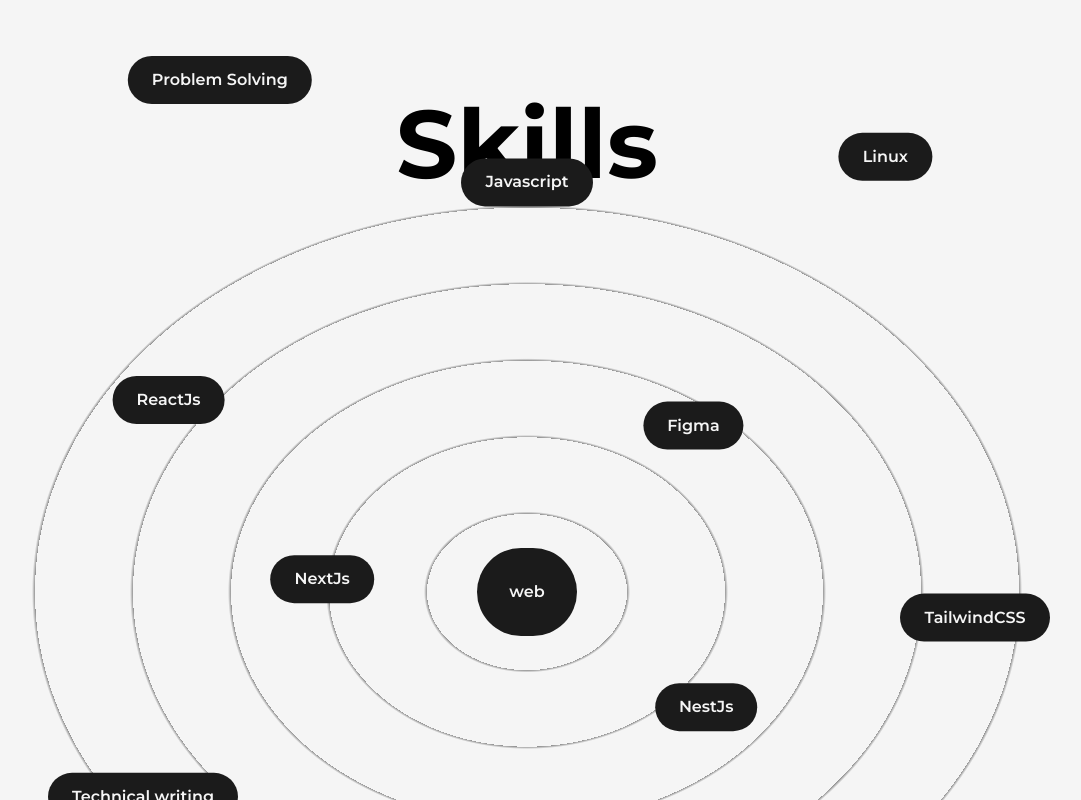
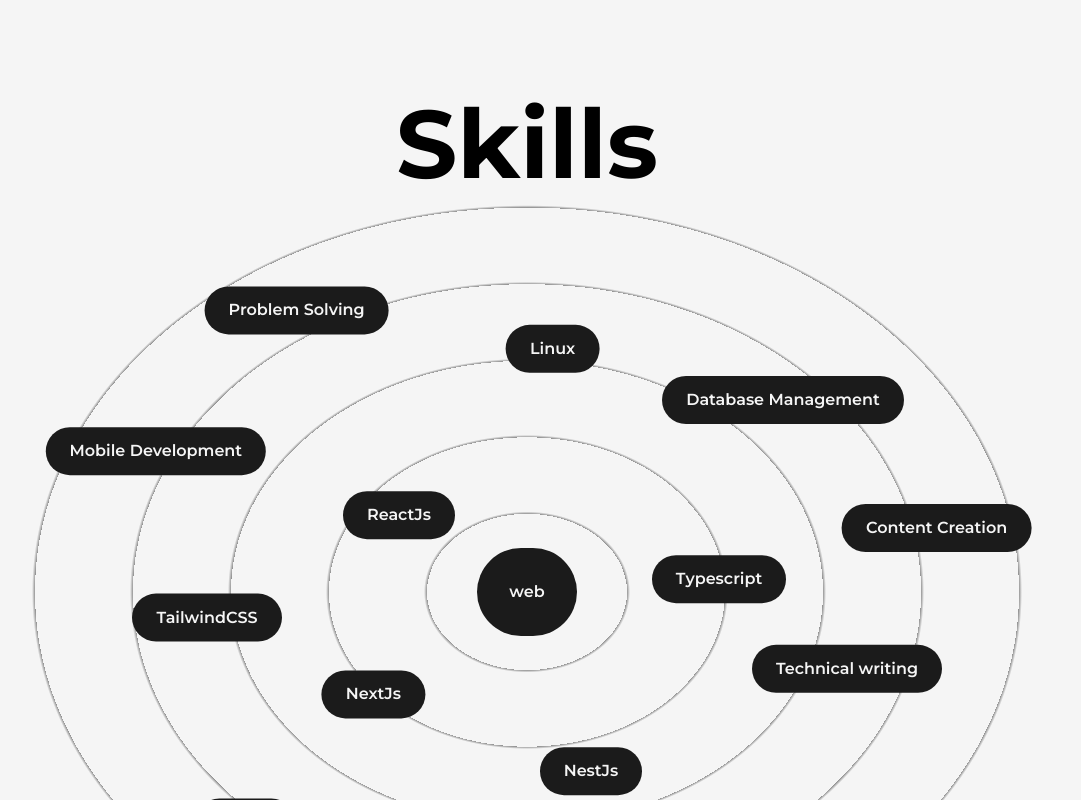
Before and after one commit to mainerprenuer/portfolio_v2, a Next.js app: page /about in a window 1280 px wide. Shown: the part 1100-1900 px from the top of the page, without its empty margins (113-1194 px from the left). Built offline with nearby package versions, Linux system fonts and the light colour scheme.

Commit message:
fixed the desktop skills version

```diff
--- a/src/components/Skills.js
+++ b/src/components/Skills.js
@@ -24,7 +24,7 @@ const Skills = () => {
   return (
     <>
          <h2 className='font-bold text-8xl mt-64 w-full text-center md:text-6xl md:mt:32'>Skills</h2>
-         <div className='w-full h-screen relative flex items-center justify-center rounded-full bg-circularLight dark:bg-circularDark
+         <div className='w-full h-screen relative flex items-center justify-center rounded-full font-semibold bg-circularLight dark:bg-circularDark
          lg:h-[80vh] sm:h-[60vh] xs:h-[50vh]
          lg:bg-circularLightLg lg:dark:bg-circularDarkLg
          md:bg-circularLightMd md:dark:bg-circularDarkMd
@@ -39,18 +39,19 @@ const Skills = () => {
                 web
             </motion.div>
 
-            <Skill name="TailwindCSS" x="35vw" y="2vw" />
-            <Skill name="Content Creation" x="22vw" y="45vw" />
-            <Skill name="Technical writing" x="-30vw" y="16vw" />
-            <Skill name="NestJs" x="14vw" y="9vw" />
-            <Skill name="Database Management" x="10vw" y="29vw" />
-            <Skill name="ReactJs" x="-28vw" y="-15vw" />
-            <Skill name="Linux " x="28vw" y="-34vw" />
-            <Skill name="Figma" x="13vw" y="-13vw" />
-            <Skill name="Javascript" x="0vw" y="-32vw" />
-            <Skill name="Mobile Development" x="-25vw" y="39vw" />
-            <Skill name="NextJs" x="-16vw" y="-1vw" />
-            <Skill name="Problem Solving" x="-24vw" y="-40vw" />
+            <Skill name="TailwindCSS" x="-25vw" y="2vw" />
+            <Skill name="ReactJs" x="-10vw" y="-6vw" />
+            <Skill name="Technical writing" x="25vw" y="6vw" />
+            <Skill name="NestJs" x="5vw" y="14vw" />
+            <Skill name="Database Management" x="20vw" y="-15vw" />
+            <Skill name="Content Creation" x="32vw" y="-5vw" />
+            <Skill name="Linux " x="2vw" y="-19vw" />
+            <Skill name="Figma" x="-22vw" y="18vw" />
+            <Skill name="Javascript" x="19vw" y="20vw" />
+            <Skill name="Mobile Development" x="-29vw" y="-11vw" />
+            <Skill name="NextJs" x="-12vw" y="8vw" />
+            <Skill name="Typescript" x="15vw" y="-1vw" />
+            <Skill name="Problem Solving" x="-18vw" y="-22vw" />
          </div>
     </>
   )
```
